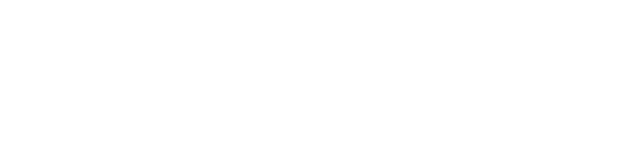
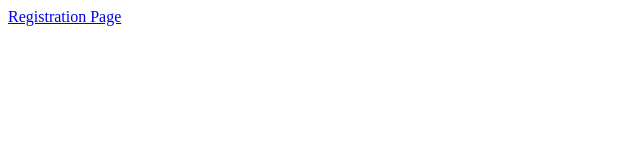
Before and after one commit to mfikriim/origin, a plain HTML site: page index.html in a window 1280 px wide. Shown: the whole page, without its empty margins (0-640 px from the left). Drawn offline with Linux system fonts and the light colour scheme.

Commit message:
chore: adding registration page

```diff
--- a/index.html
+++ b/index.html
@@ -6,6 +6,6 @@
     <title>Testing Gitflow</title>
 </head>
 <body>
-
+    <a href="register.html">Registration Page</a>
 </body>
 </html>
```
